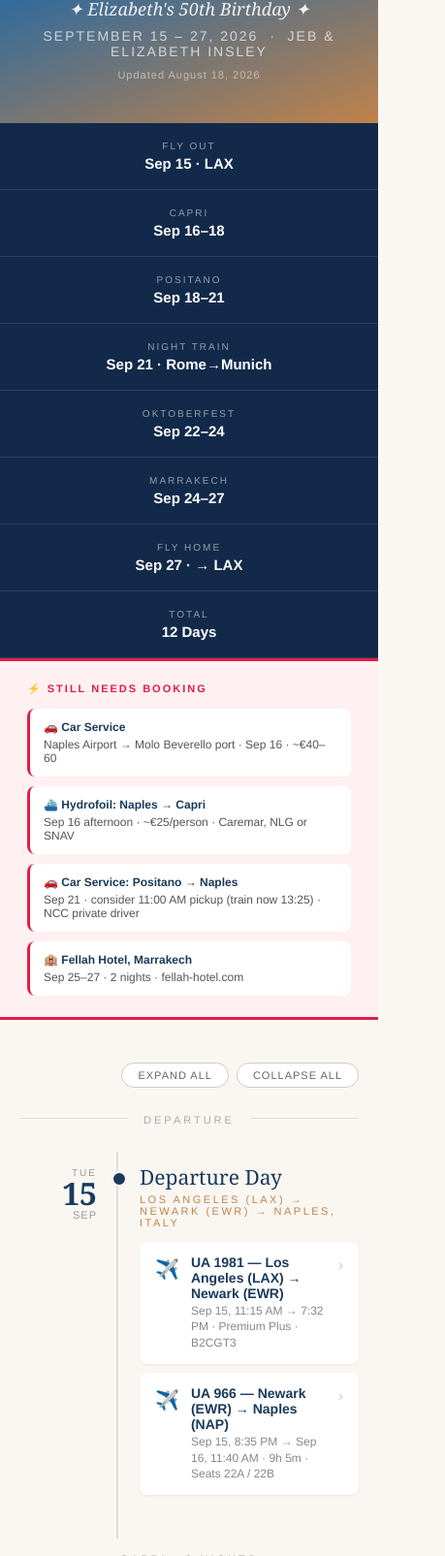
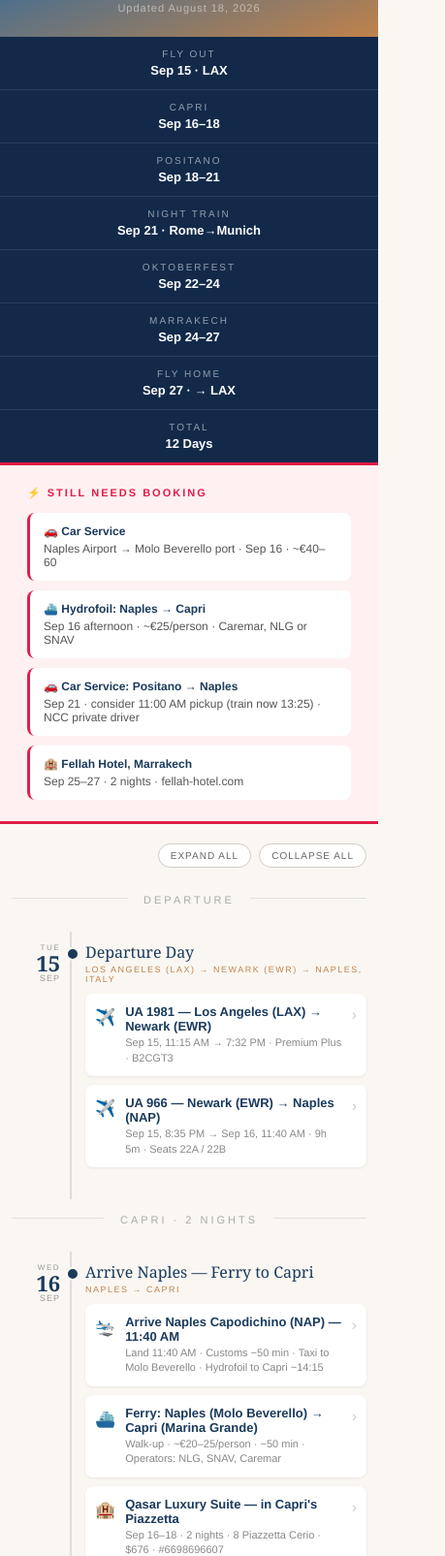
Before and after one commit to jebinsley/euro26, a plain HTML site: page index.html in a window 390 px wide. Shown: the part 343-1948 px from the top of the page at 97% size, 459 px wide, since content can reach past the window. Drawn offline with Linux system fonts and the light colour scheme.

Commit message:
Mobile: comprehensive responsive layout for all phone sizes

```diff
--- a/index.html
+++ b/index.html
@@ -119,12 +119,61 @@
 
   footer { text-align: center; padding: 24px; color: #bbb; font-size: 11px; font-family: Helvetica, Arial, sans-serif; letter-spacing: 1px; }
 
-  @media (max-width: 600px) {
-    .hero h1 { font-size: 30px; }
+  @media (max-width: 640px) {
+    body { overflow-x: hidden; }
+
+    /* Hero */
+    .hero { padding: 32px 16px 24px; }
+    .hero h1 { font-size: 28px; }
+    .hero .birthday { font-size: 14px; }
+    .hero .dates { font-size: 12px; letter-spacing: 1px; }
+
+    /* Destination strip */
+    .strip { flex-direction: column; align-items: stretch; }
+    .strip-item { border-right: none; border-bottom: 1px solid rgba(255,255,255,0.1); padding: 12px 20px; width: 100%; }
+    .strip-item:last-child { border-bottom: none; }
+    .strip-item .sv { font-size: 13px; }
+
+    /* Timeline container */
+    .timeline { padding: 20px 12px 36px; }
+    .timeline-controls button { font-size: 10px; padding: 6px 12px; }
+
+    /* Day row — shrink date column */
+    .day { grid-template-columns: 50px 1fr; gap: 0 10px; }
+    .day-label { padding-top: 12px; }
+    .day-label .num { font-size: 22px; }
+    .day-label .dow { font-size: 8px; letter-spacing: 1.5px; }
+    .day-label .mon { font-size: 9px; }
+    .day-content { padding: 0 0 24px 14px; }
+    .day-content::before { left: -6px; width: 10px; height: 10px; top: 16px; }
+    .day-title { font-size: 16px; padding-top: 10px; margin-bottom: 2px; }
+    .day-loc { font-size: 9px; letter-spacing: 1.5px; margin-bottom: 10px; }
+
+    /* Event cards */
+    details.event > summary { padding: 11px 10px; min-height: 48px; gap: 10px; }
+    .ei { font-size: 17px; }
+    .et { font-size: 13px; }
+    .es { font-size: 11px; }
+    .event-detail { padding: 0 10px 12px 32px; }
+    .event-detail .ed { font-size: 12px; }
+    .event-detail .em { font-size: 10px; margin-top: 4px; }
+    .tag { font-size: 9px; padding: 2px 6px; }
+
+    /* Notes & alerts */
+    .note, .alert { font-size: 12px; padding: 10px 12px; }
+
+    /* Checklist */
+    .checklist-wrap { padding: 0 12px; }
     .cl-grid { grid-template-columns: 1fr; }
+    .cl-col { padding: 14px 16px; }
+    .cl-col:first-child { border-right: none; border-bottom: 1px solid #f0ede8; }
+    .cl-col li { font-size: 12px; line-height: 1.9; }
+
+    /* Tips */
+    .tips { padding: 0 12px; }
     .tips-grid { grid-template-columns: 1fr; }
-    .strip { flex-direction: column; align-items: center; }
-    .strip-item { border-right: none; border-bottom: 1px solid rgba(255,255,255,0.1); width: 100%; }
+    .tips-inner { padding: 20px 16px; }
+    .tip-card .tc-body { font-size: 12px; }
   }
 </style>
 </head>
@@ -340,6 +389,8 @@
           <div class="em"><span class="tag tb">Book Now</span> Da Paolino and Il Riccio fill weeks ahead in September</div>
         </div>
       </details>
+    </div>
+  </div>
 
   <!-- Sep 18 -->
   <div class="day">
```
